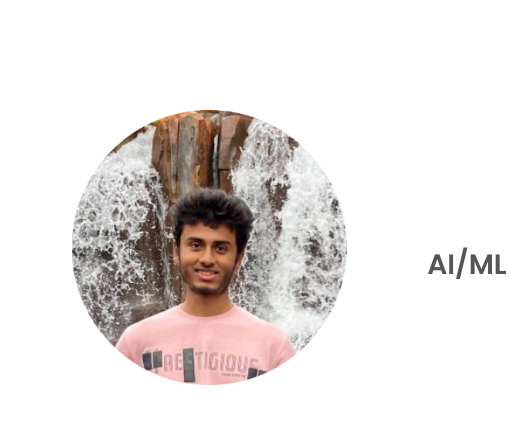
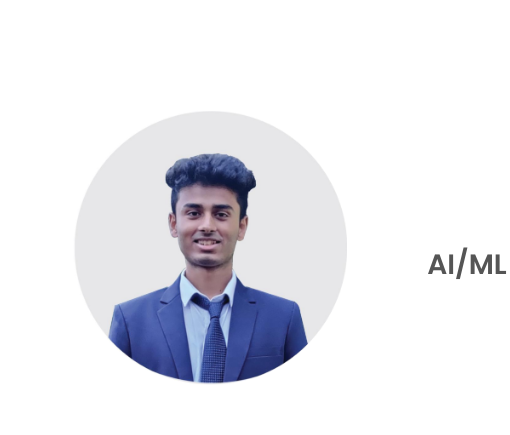
Before and after one commit to sahil12m/Personal-Portfolio-Website, a plain HTML site: page index.html in a window 1280 px wide. Shown: the part 237-672 px from the top of the page, 116-626 px from the left. Drawn offline with Linux system fonts and the light colour scheme.

Commit message:
Updated Profile Pictures

```diff
--- a/index.html
+++ b/index.html
@@ -41,7 +41,7 @@
   </nav>
   <section id="profile">
     <div class="section__pic-container">
-      <img src="./assets/profile-pic2.png" alt="Sahil Mondal profile picture" />
+      <img src="./assets/profile-pic5.png" alt="Sahil Mondal profile picture" />
     </div>
     <div class="section__text">
       <p class="section__text__p1">Hello, I'm</p>
```
Also changed, not shown: assets/about-pic.png (deleted), assets/about-pic2.png (deleted), assets/profile-pic.png, assets/profile-pic3.png (added), assets/profile-pic4.png (added), assets/profile-pic5.png (added), 2 other files.
